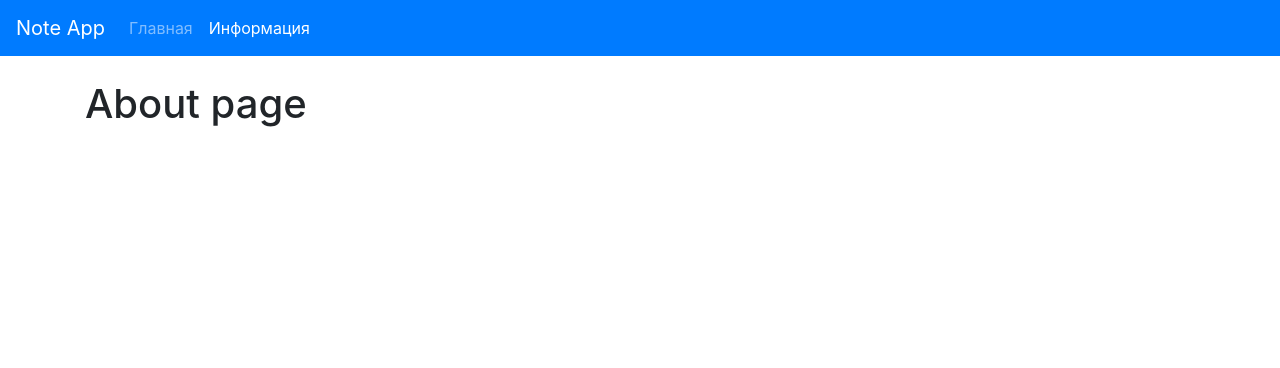
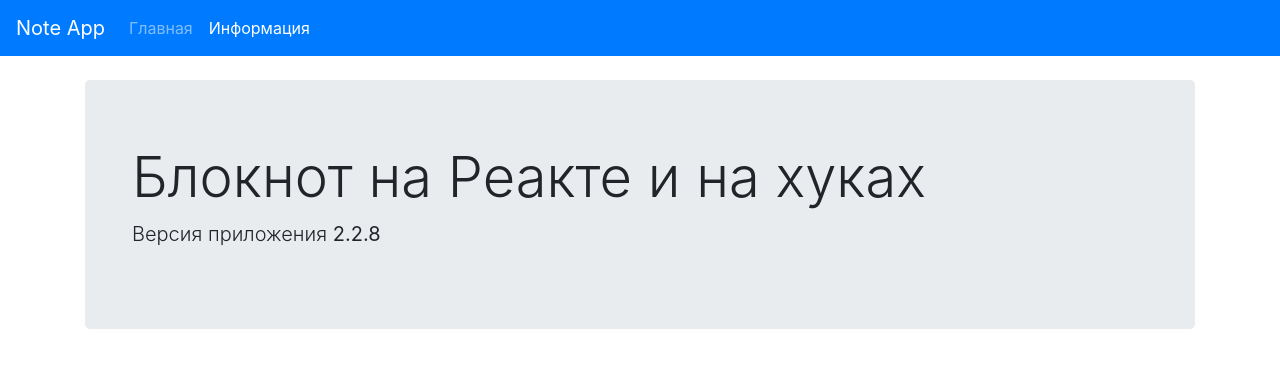
Before and after one commit to nurgitlab/note-app, a React (Create React App) app in the folder noteapp/: page /about in a window 1280 px wide. Shown: the top 368 px of the page. Built offline with nearby package versions, Linux system fonts and the light colour scheme.

Commit message:
bug fixed

```diff
--- a/noteapp/src/pages/About.js
+++ b/noteapp/src/pages/About.js
@@ -1,9 +1,12 @@
-import React, { Fragment } from 'react';
+import React from 'react';
 
-export const About = () => {
-  return (
-    <Fragment>
-      <h1>About page</h1>
-    </Fragment>
-  )
-}
+export const About = () => (
+  <div className="jumbotron">
+    <div className="container">
+      <h1 className="display-4">Блокнот на Реакте и на хуках</h1>
+      <p className="lead">
+        Версия приложения <strong>2.2.8</strong>
+      </p>
+    </div>
+  </div>
+)
```
